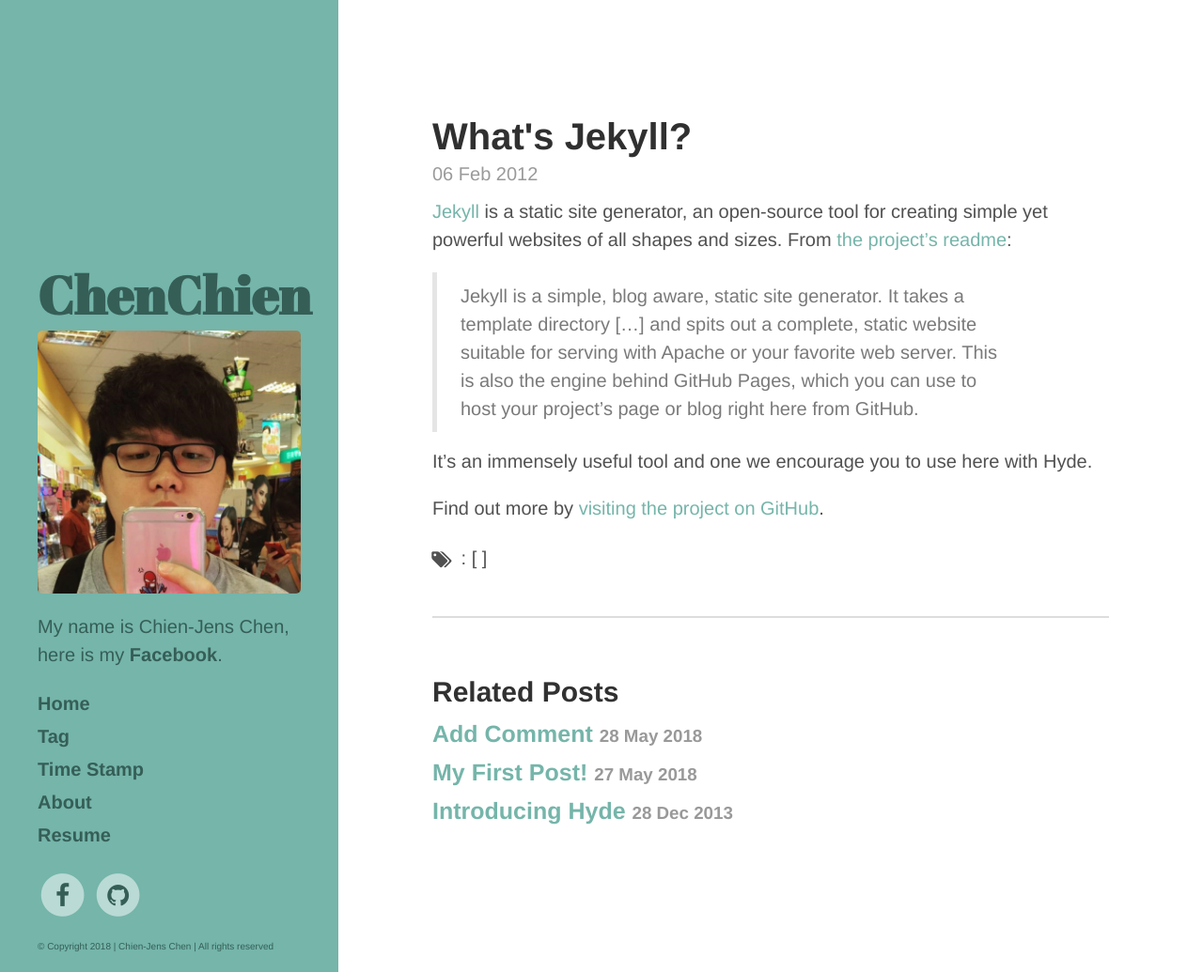
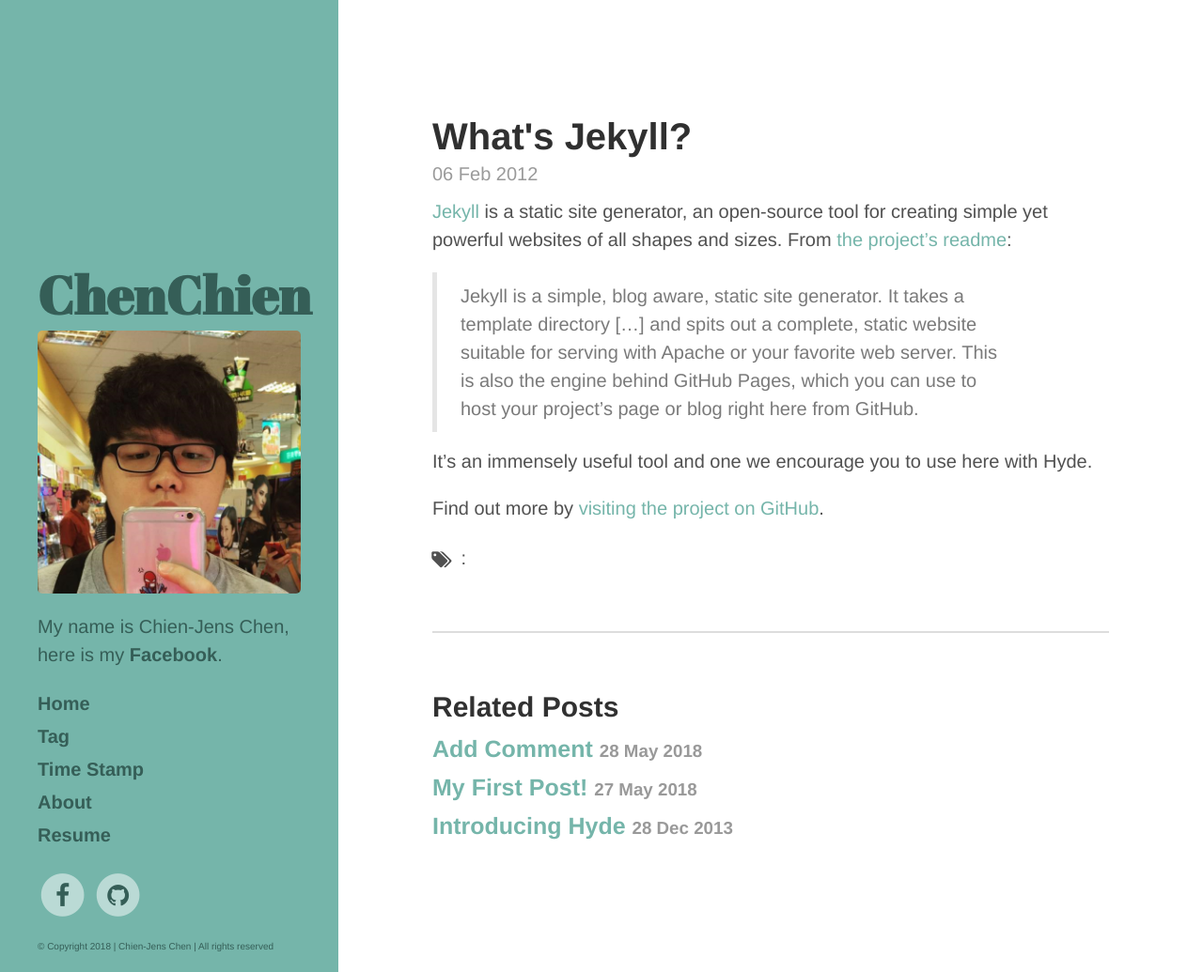
Before and after one commit to chienjens/chienjens.github.io, a Jekyll site: the page built from _posts/2012-02-06-whats-jekyll.md, in a window 1280 px wide and 1035 px high. Shown: the whole window at 94% size. Built offline with Jekyll 4.4.1, drawn with Linux system fonts in a browser that asks for light colours; comment, search, counter and statistics services are not loaded.

Commit message:
Update post.html

```diff
--- a/_layouts/post.html
+++ b/_layouts/post.html
@@ -6,11 +6,12 @@
   <h1 class="post-title">{{ page.title }}</h1>
   <span class="post-date">{{ page.date | date_to_string }}</span>
   {{ content }}
-  <div class="post-tags">
+  <div class="post-tag">
     <span class="fa-stack fa-sm">
       <i class="fa fa-tags fa-stack-1x"></i>
     </span>
-    : {% for tag in page.tags %} <a class="tag-wrapper" href="/tags/{{ tag }}" title="View posts tagged with &quot;{{ tag }}&quot;"><span class="tags">{{ tag }}</span></a>  {% if forloop.last != true %} {% endif %} {% endfor %}
+    : {% for tag in page.tags %} <a class="tag-wrapper" href="/tag/{{ tag_name }}" title="View posts tagged with &quot;{{ tag }}&quot;"><span class="tags">{{ tag }}</span></a>  {% if forloop.last != true %} {% endif %} {% endfor %}
+    <!--
     <span>[
       {% for tag in page.tags %}
         {% capture tag_name %}{{ tag }}{% endcapture %}
@@ -18,6 +19,7 @@
       {% endfor %}
       ]
     </span>
+    -->
   </div>
   <div
     class="fb-like social-plugins"
```
